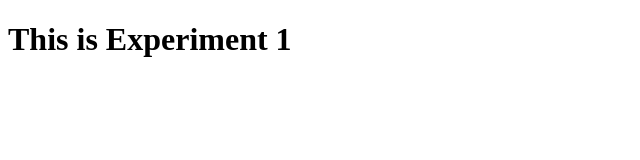
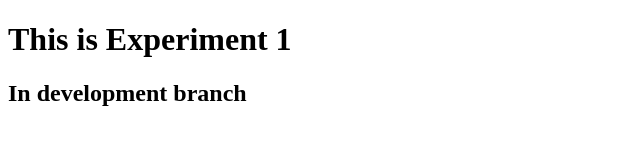
Before and after one commit to royelnath001/Exp1, a plain HTML site: page index.html in a window 1280 px wide. Shown: the whole page, without its empty margins (0-640 px from the left). Drawn offline with Linux system fonts and the light colour scheme.

Commit message:
commited from development

```diff
--- a/index.html
+++ b/index.html
@@ -5,5 +5,6 @@
 	</head>
 	<body>
 		<h1>This is Experiment 1</h1>
+		<h2>In development branch</h2>
 	</body>
 </html>
```
